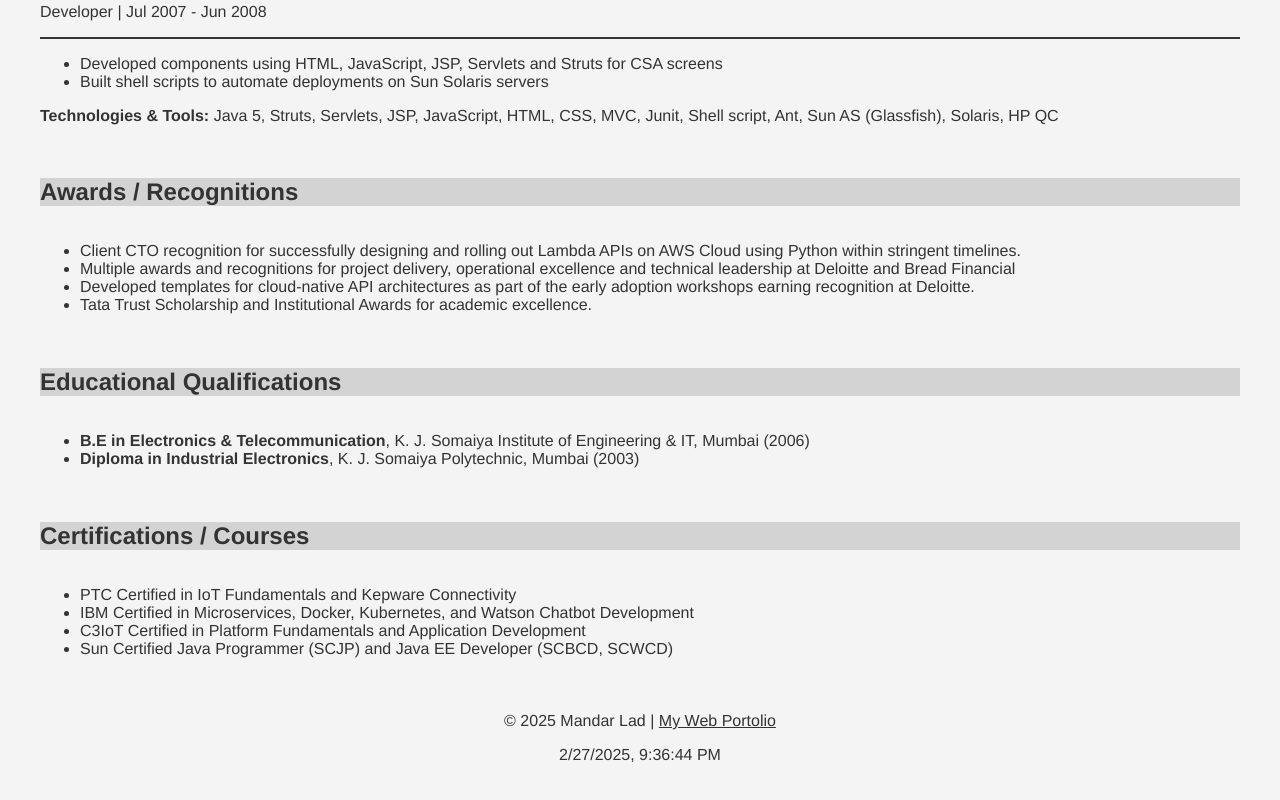
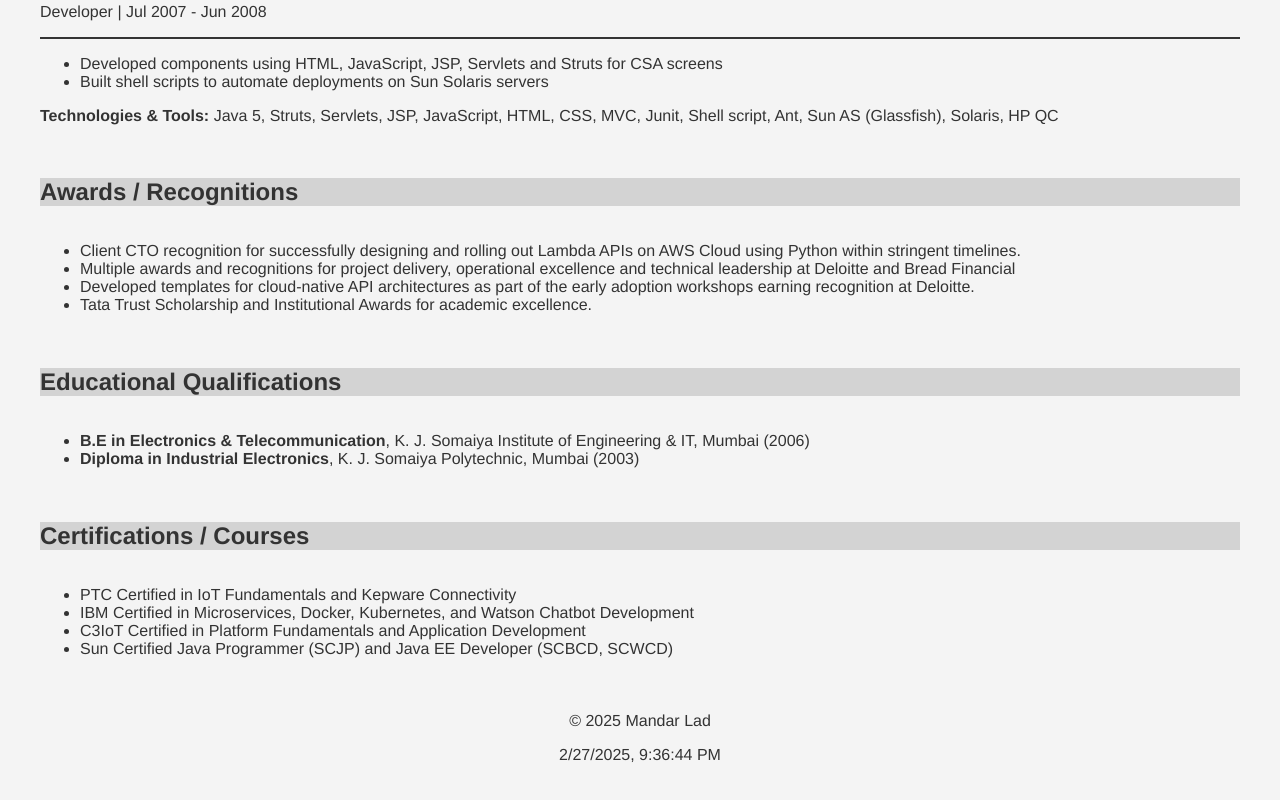
Before and after one commit to mandarlaad/resume, a plain HTML site: page index.html in a window 1280 px wide. Shown: the part 2067-2867 px from the top of the page. Drawn offline with Linux system fonts and the light colour scheme.

Commit message:
Removed link to web portfolio

```diff
--- a/index.html
+++ b/index.html
@@ -179,7 +179,7 @@
     <br>
 </body>
 <footer style="text-align: center; margin-top: 20px;">
-    <p>&copy; 2025 Mandar Lad | <a href="https://mandarlaad.github.io/web-portfolio/">My Web Portolio</a></p>
+    <p>&copy; 2025 Mandar Lad</p>
     <p id="datetime"></p>
 </footer>
 <script>
```
